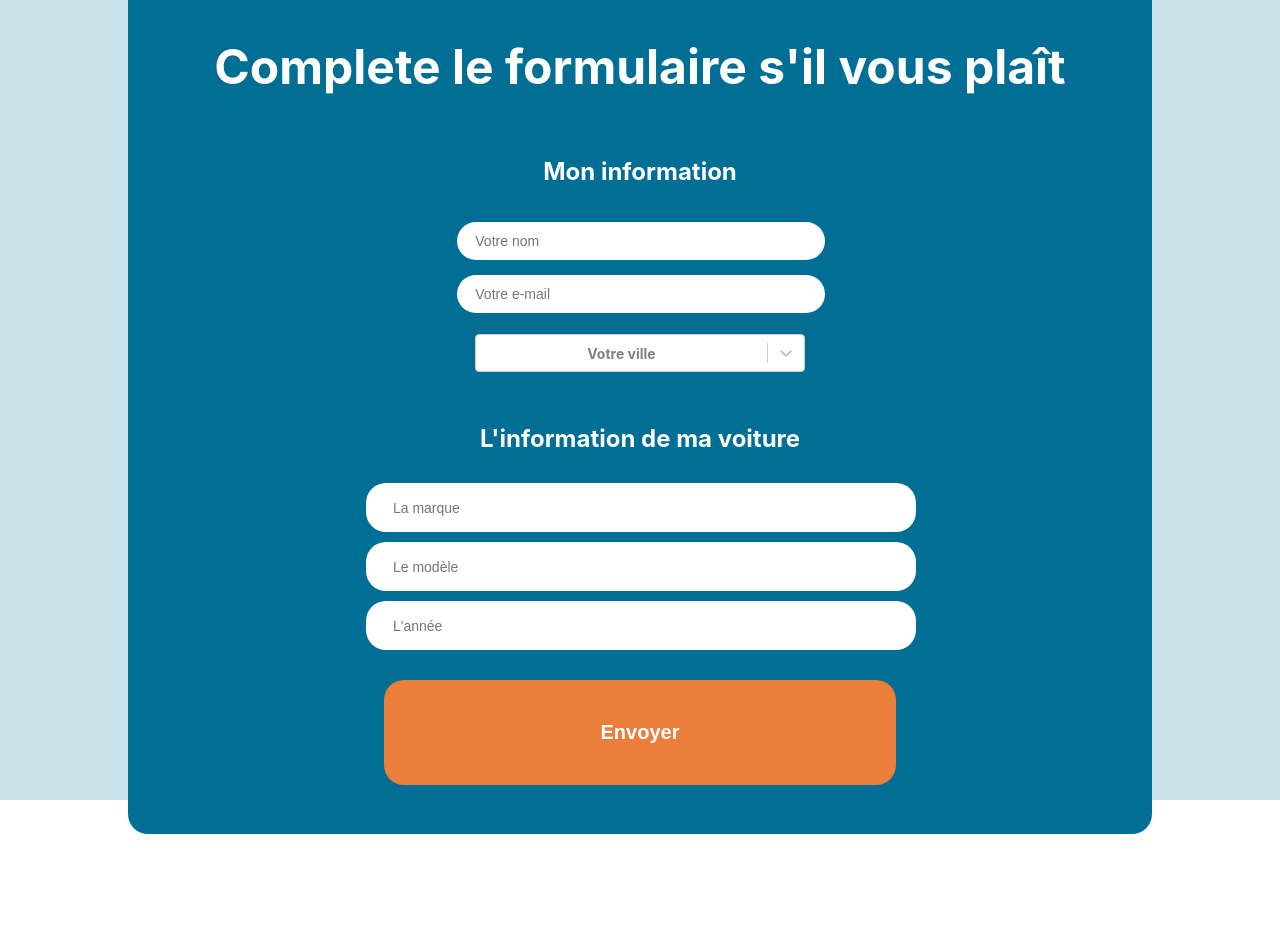
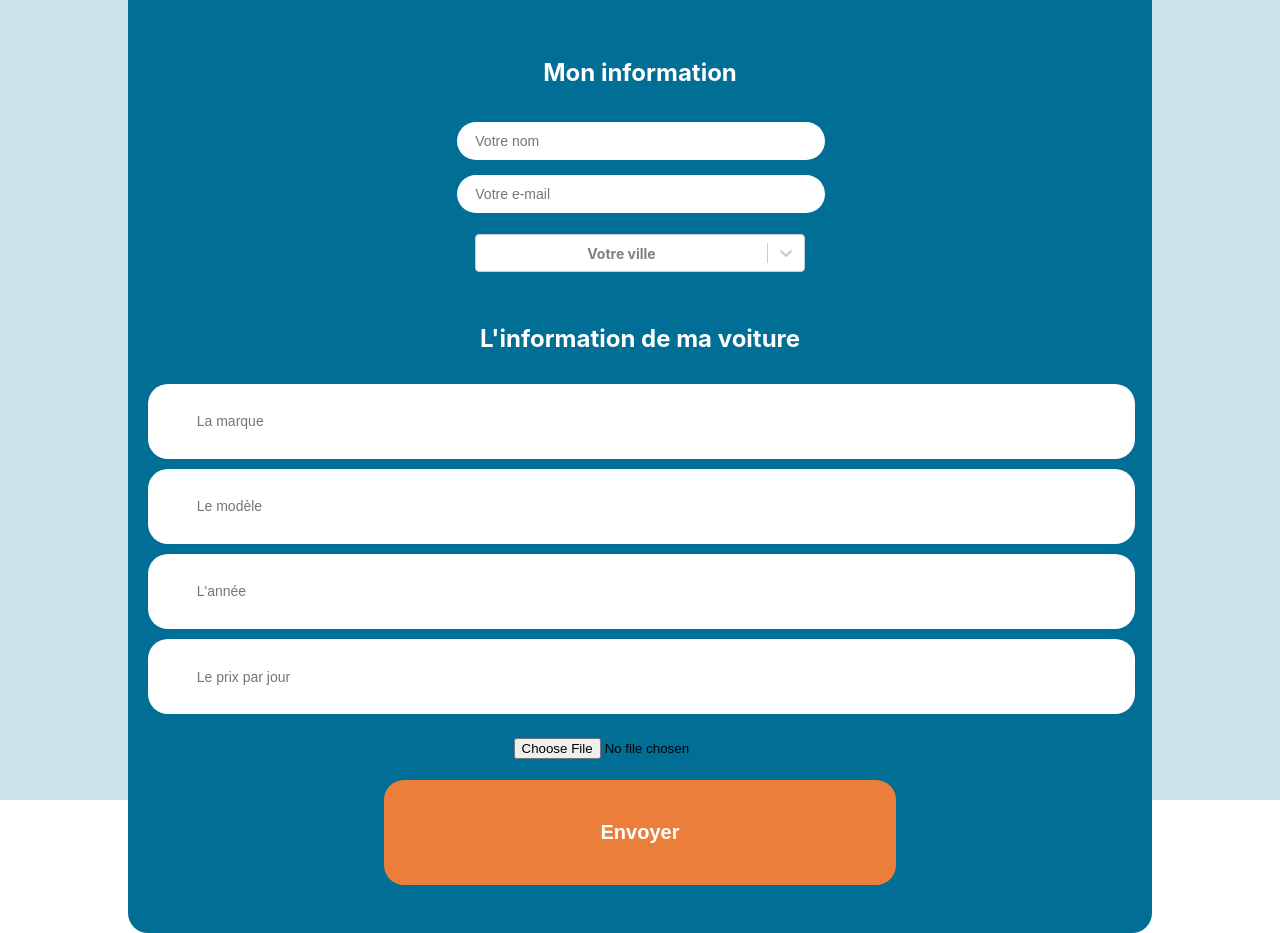
Before and after one commit to OkVoiture/OkVoiture-Web, a React (Create React App) app: page /postForm in a window 1280 px wide. Before the commit the page ends 834 px from the top, so only its background shows below. Built offline with nearby package versions, Linux system fonts and the light colour scheme; no server answers.

Commit message:
feat: form for post creation

```diff
--- a/src/components/PostForm/PostForm.js
+++ b/src/components/PostForm/PostForm.js
@@ -1,9 +1,8 @@
 import React, {useState} from "react";
 import AsyncSelect from 'react-select/async';
-
-
 import "./PostForm.css";
 import {getVilles} from "../../utils/api/geoApi";
+import {createPost} from "../../utils/api/postApi";
 
 function PostForm() {
     const [name, setName] = useState("");
@@ -11,7 +10,8 @@ function PostForm() {
     const [ville, setVille] = useState("");
     const [marque, setMarque] = useState("");
     const [modele, setModele] = useState("");
-    const [year, setYear] = useState(null);
+    const [prix, setPrix] = useState("");
+    const [year, setYear] = useState("");
     const [photo, setPhoto] = useState("une photo");
 
     // handle selection
@@ -19,13 +19,22 @@ function PostForm() {
         setVille(value);
     }
 
-    async function fetchUsers() {
+    async function fetchVilles() {
         const apiResponse = await getVilles();
         return apiResponse.map((ville) => {
             return {
                 nom: ville.nom
             }
         });
+    }
+
+    const fileChangedHandler = (event) => {
+        setPhoto(event.target.files[0]);
+    }
+
+    const handleClickSend = async () => {
+        const apiResponse = await createPost(name, email, ville, marque, modele, prix, year, photo);
+        console.log("backend resp: ", apiResponse);
     }
 
     return (
@@ -59,7 +68,7 @@ function PostForm() {
                         value={ville}
                         getOptionLabel={e => e.nom}
                         getOptionValue={e => e.nom}
-                        loadOptions={fetchUsers}
+                        loadOptions={fetchVilles}
                         onChange={handleChange}
                         placeholder="Votre ville"
                     />
@@ -89,12 +98,21 @@ function PostForm() {
                         onChange={(e) => setYear(e.target.value)}
                         placeholder="L'année"
                     />
+                    <input
+                        type="text"
+                        className="postForm__textBox"
+                        value={prix}
+                        onChange={(e) => setPrix(e.target.value)}
+                        placeholder="Le prix par jour"
+                    />
+                    <input
+                        type="file"
+                        onChange={fileChangedHandler}
+                    />
                 </div>
                 <button
                     className="postForm__btn"
-                    onClick={() => {
-                        //handleClick();
-                    }}
+                    onClick={() => handleClickSend()}
                 >
                     Envoyer
                 </button>
```
